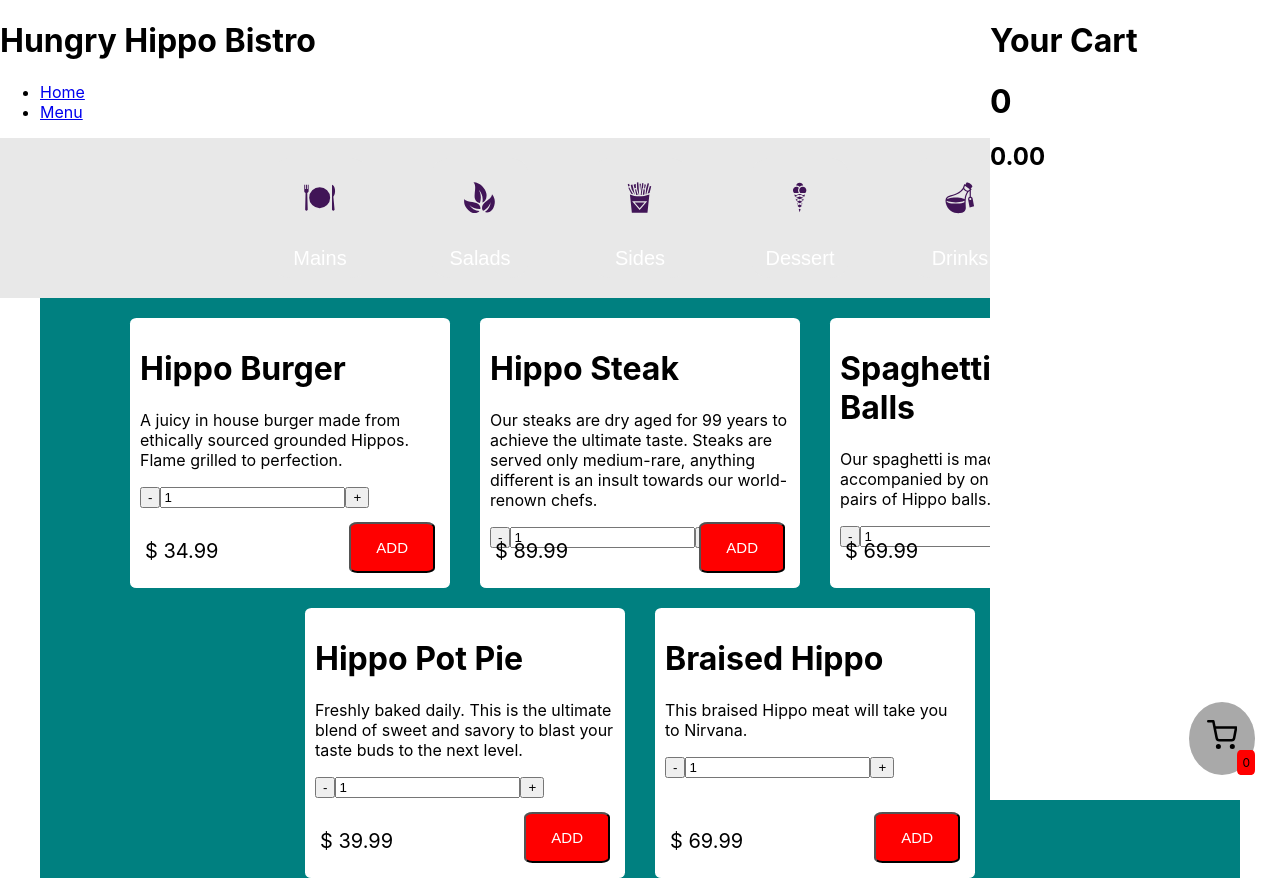
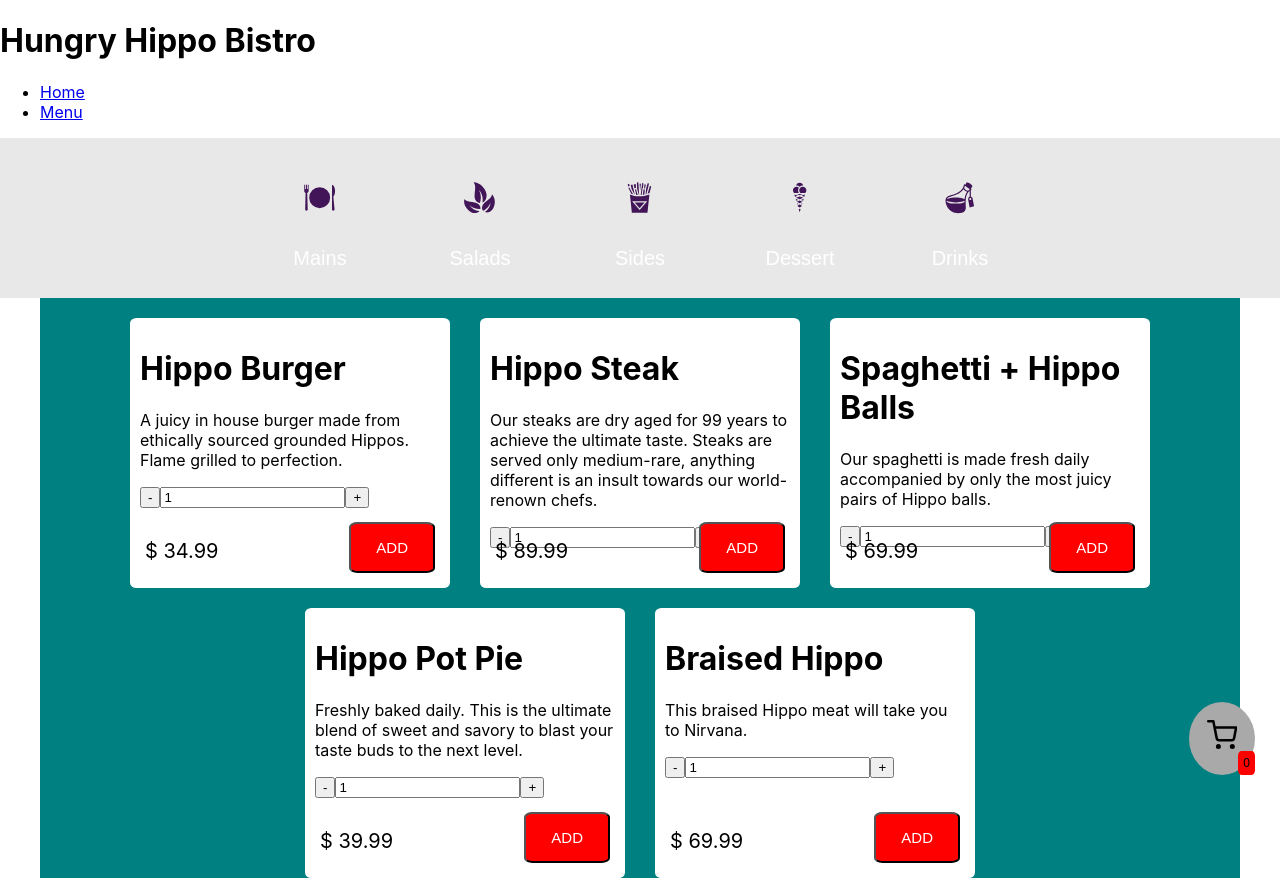
Before and after one commit to dliu753/HungryHippoRestaurant, a React (Create React App) app: page /menu in a window 1280 px wide. Built offline with nearby package versions, Linux system fonts and the light colour scheme; data requests are answered from the project's data file.

Commit message:
fixed cartdata problem with mapping

```diff
--- a/src/components/menu/Cart.css
+++ b/src/components/menu/Cart.css
@@ -3,11 +3,11 @@
     z-index: 1;
     font-size: 1.9em;
     background-color: darkgray;
+    border: none;
     border-radius: 50%;
     padding: 18px;
     bottom: 25px;
     right: 25px;
-
 }
 
 .counter {
@@ -23,7 +23,9 @@
 .expand-cart {
     position: fixed;
     background-color: white;
-    width: 50%;
+    width: 600px;
+    right: 0px;
     top: 0px;
     bottom: 0px;
+    overflow: scroll;
 }
--- a/src/components/menu/Cart.js
+++ b/src/components/menu/Cart.js
@@ -4,8 +4,8 @@ import CartItems from './CartItems'
 import CartItem from './CartItem'
 import './Cart.css'
 
-const Cart = (MenuData) => {
-    if(MenuData.MenuData.length === 0 ) {
+const Cart = ({MenuData, RemoveItem}) => {
+    if(MenuData.length === 0 ) {
         // console.log("Im from Cart.js, MenuData === 0")
     }
     const [counter, setCounter] = useState(0)
@@ -16,7 +16,7 @@ const Cart = (MenuData) => {
         // console.log(MenuData)
         let count = 0
         let bill = 0
-        MenuData.MenuData.forEach( (key, value)=> {
+        MenuData.forEach( (key, value)=> {
             // console.log('key.key.price: ' + key.key.price + ' value: ' + key.value)
             count = count + key.value
             bill = bill + (key.key.price * key.value)
@@ -24,19 +24,39 @@ const Cart = (MenuData) => {
         // console.log('bill: ' + bill + ' count: ' + count)
         setCounter(count)
         setTotal(bill)
+        // console.log(RemoveItem)
     })
+
+    const handleClick = () => {
+        // console.log('click')
+        if(showCart) {
+            setSwitchStyle(hideStyle)
+            setShowCart(!showCart)
+        } else {
+            setSwitchStyle(unhideStyle)
+            setShowCart(!showCart)
+        }
+    }
+
+    const hideStyle = {
+       display: "none"
+    }
+    const unhideStyle = {
+
+    }
+    const [switchStyle, setSwitchStyle] = useState(hideStyle)
 
     return (
         <div className='cart-wrapper'>
-            <div className='icon-container'>
+            <button onClick={handleClick} className='icon-container'>
                 <FiShoppingCart/>
                 <div className='counter'>
                     {counter}
                 </div>
-            </div>
-            <div className='expand-cart'>
+            </button>
+            <div className='expand-cart' style={switchStyle}>
                 <h1>Your Cart</h1>
-                <CartItems items={MenuData}/>
+                <CartItems items={MenuData} remove={RemoveItem}/>
                 <h1>{counter}</h1>
                 <h2>{total.toFixed(2)}</h2>
             </div>
--- a/src/components/menu/CartItem.js
+++ b/src/components/menu/CartItem.js
@@ -1,5 +1,8 @@
 
-const CartItem = ({ item, quantity }) => {
+const CartItem = ({ item, quantity, remove }) => {
+    const handleClick = () => {
+        // remove()
+    }
 
     return(
         <div className='item-container'>
@@ -7,6 +10,7 @@ const CartItem = ({ item, quantity }) => {
             <p>{item.desc}</p>
             <p>$ {item.price}</p>
             <p>Quantity: {quantity}</p>
+            <button onClick={ ()=> handleClick() }>remove</button>
         </div>
 
     );
--- a/src/components/menu/CartItems.js
+++ b/src/components/menu/CartItems.js
@@ -5,7 +5,7 @@ const CartItems = ({ items }) => {
 
     return(
         <Fragment>
-            {items.MenuData.map((item, index) => (
+            {items.map((item, index) => (
                 <CartItem key={index} item={item.key} quantity={item.value} />
             ))}
         </Fragment>
--- a/src/components/menu/Menu.js
+++ b/src/components/menu/Menu.js
@@ -36,6 +36,13 @@ const Menu = ({menuData}) => {
         }
         let cartArray = Array.from(CartMap, ([key, value]) => ({ key, value }))
         setCartArr(cartArray)
+    }
+    const removeFromCart = () => {
+        // CartMap.delete(key)
+        // setCartMap(new Map(CartMap))
+        // let cartArray = Array.from(CartMap, ([key, value]) => ({ key, value }))
+        // setCartArr(cartArray)
+        console.log('remove')
     }
 
     // handleClick(index) changes the visibility of a type of menu item. Index determines if a category is already showing.
@@ -76,7 +83,7 @@ const Menu = ({menuData}) => {
                 <div className='menu-container'>
                     {isVisible[0] && <Items items={Mains}  addToCart={addToCart} />}
                     {isVisible[1] && <Items items={Drinks} addToCart={addToCart} />}
-                    <Cart MenuData={CartArr} />
+                    <Cart MenuData={CartArr} RemoveItem={removeFromCart} />
                 </div>
             </div>
         </div>
```
